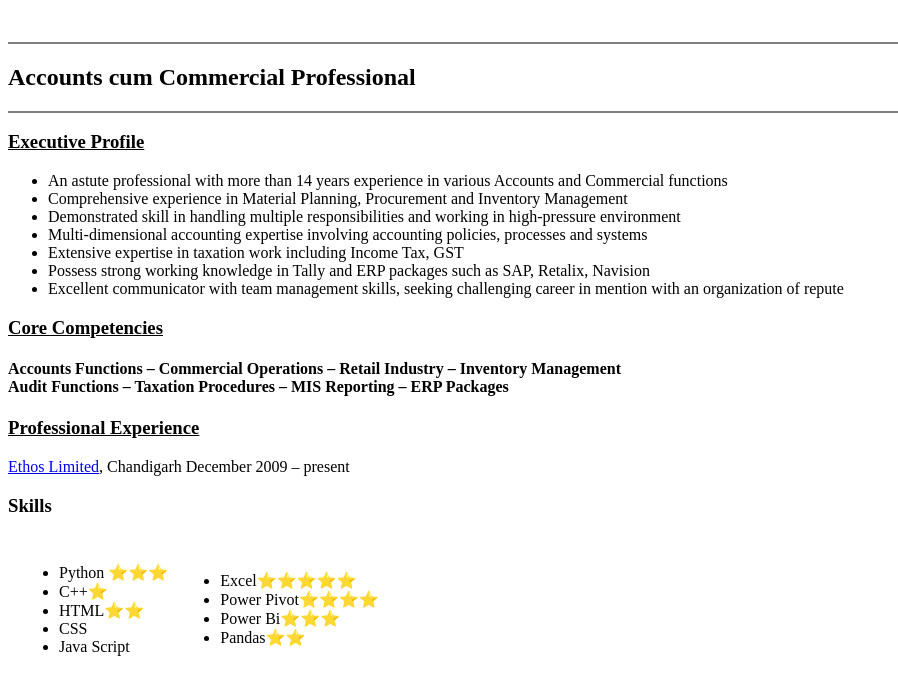
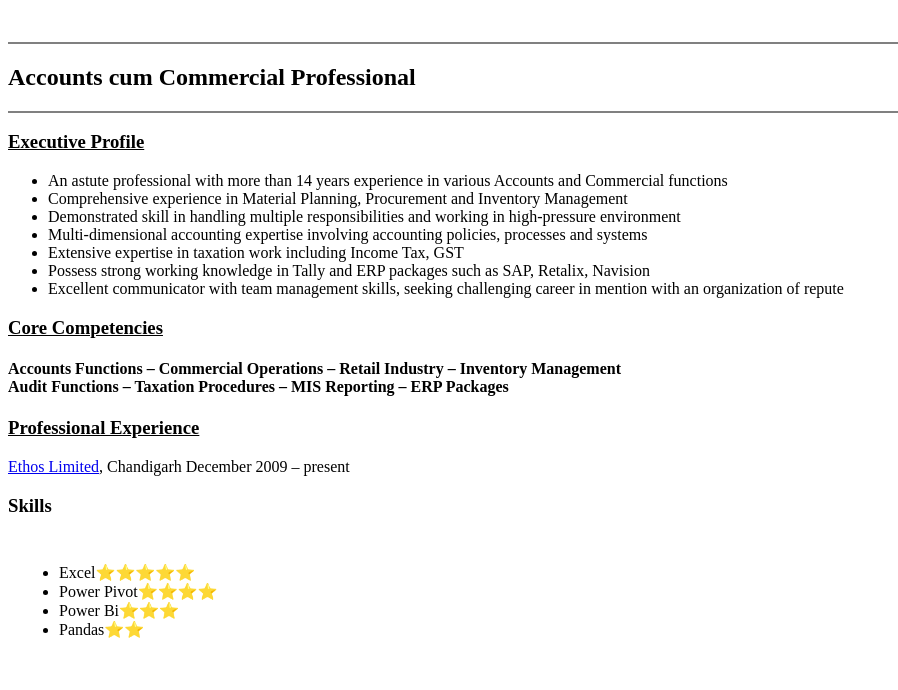
Before and after one commit to baldev2kumar/cv, a plain HTML site: page index.html in a window 1280 px wide. Shown: the part 184-874 px from the top of the page, without its empty margins (0-898 px from the left). Drawn offline with Linux system fonts and the light colour scheme.

Commit message:
Update index.html

```diff
--- a/index.html
+++ b/index.html
@@ -41,15 +41,6 @@
   <h3>Skills</h3>
 
   <table cellSpacing="10">
-    <tr>
-    <td>
-  <ul>
-    <li>Python ⭐⭐⭐</li>
-    <li>C++⭐</li>
-    <li>HTML⭐⭐</li>
-    <li>CSS</li>
-    <li>Java Script</li>
-  </ul>
   </td>
   <td>
   <ul>
```
